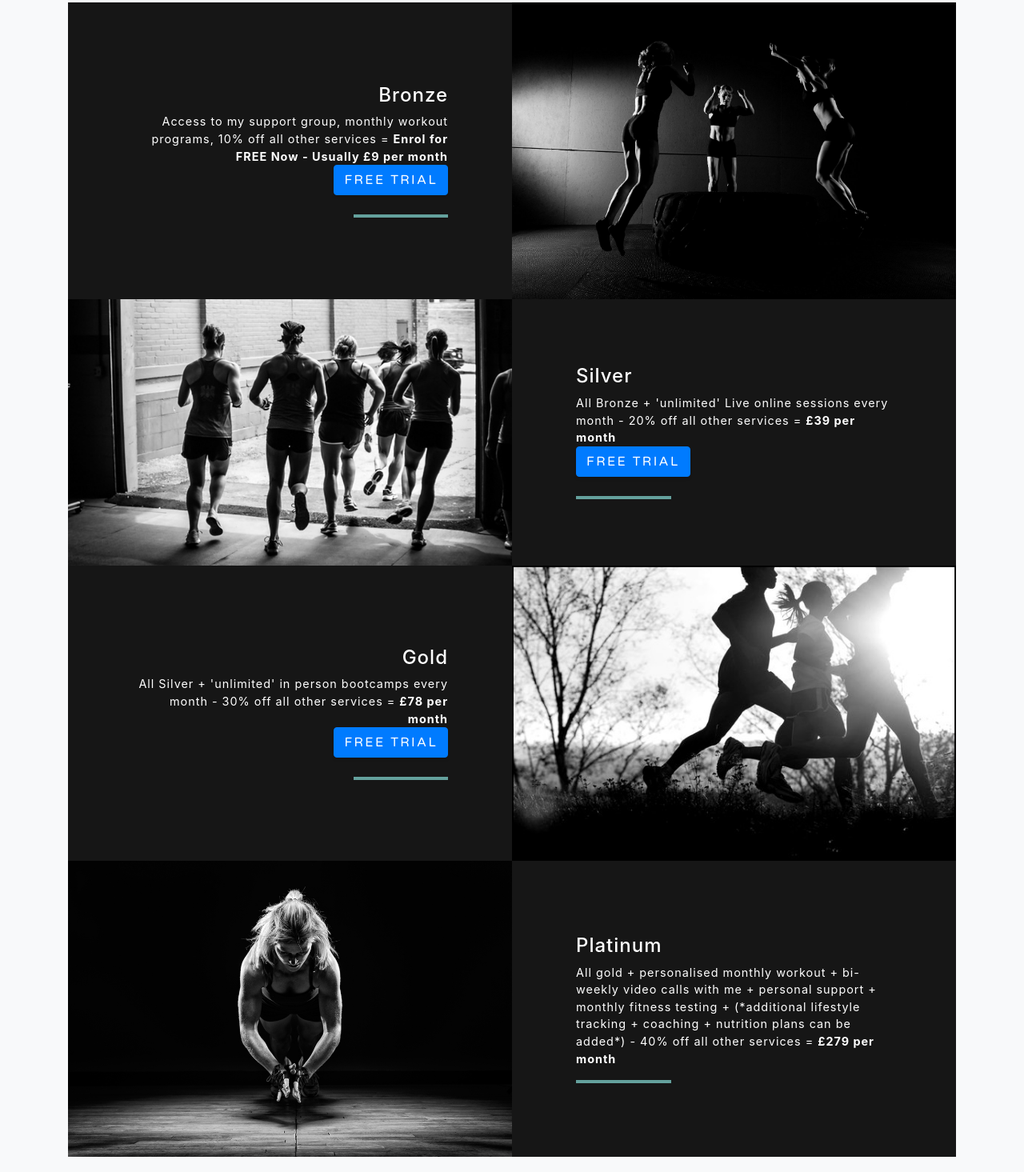
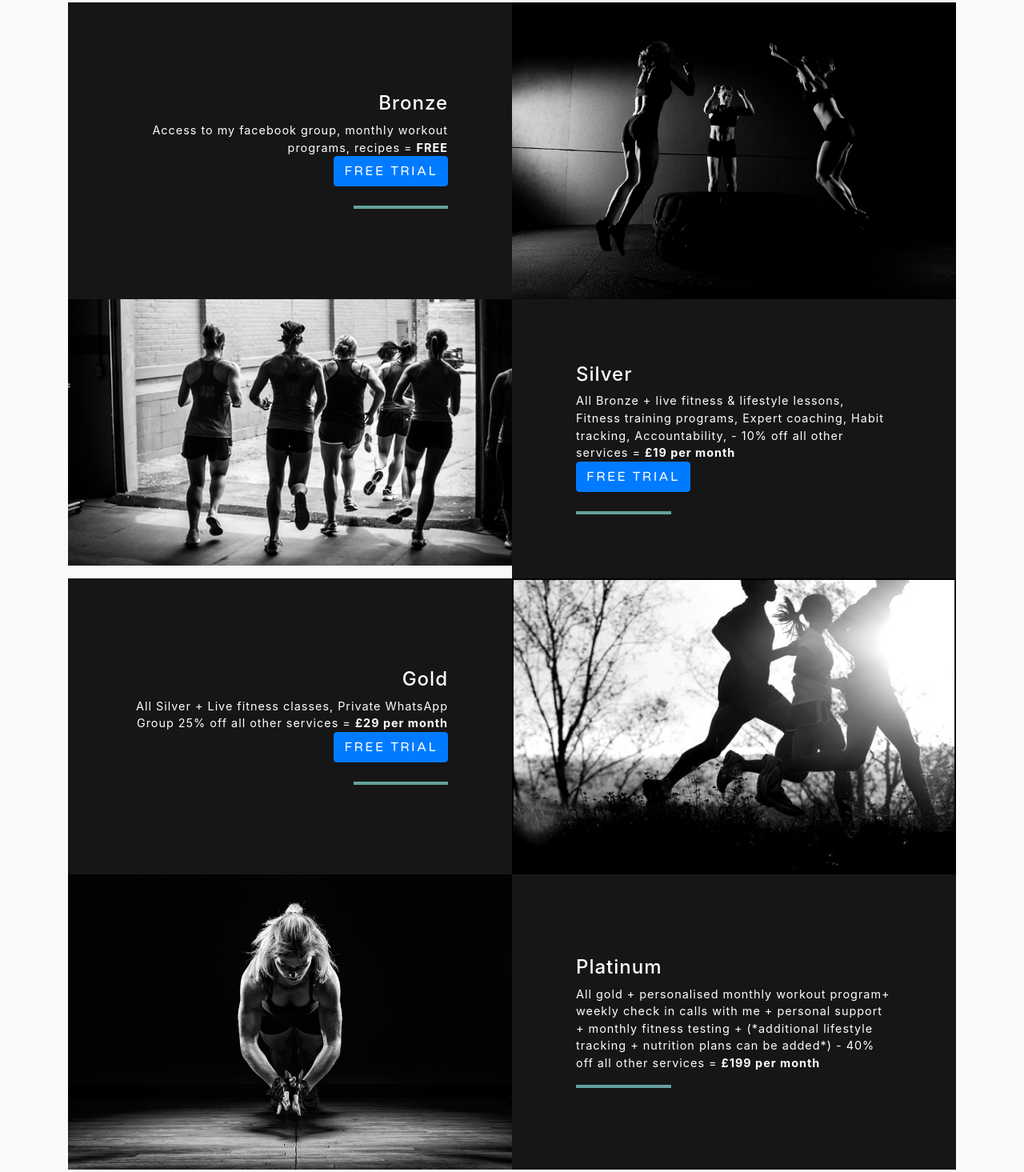
Before and after one commit to jackosullivanpt/jospt, a website with bundled scripts: page bootcamp.html in a window 1280 px wide. Shown: the part 3786-5251 px from the top of the page at 80% size. Built offline with nearby package versions, Linux system fonts and the light colour scheme.

Commit message:
Update bootcamp.html

```diff
--- a/bootcamp.html
+++ b/bootcamp.html
@@ -314,8 +314,8 @@
                                     <h4 class="text-white">Bronze </h4>
 
 		<p class="mb-0 text-white">
-			  Access to my support group, monthly workout programs, 10% off all other services
-									= <b>Enrol for FREE Now - Usually £9 per month</b> </p>
+			 Access to my facebook group, monthly workout programs, recipes
+									= <b>FREE</b> </p>
 			<a href="https://mailchi.mp/d3a4a1257a31/free-coaching" class="btn btn-primary js-scroll-trigger">Free Trial</a>
           <h2 class="text-black text-center mb-4"> </h2>
 
@@ -339,8 +339,8 @@
                   <h4 class="text-white">Silver </h4>
 
 	      	<p class="mb-0 text-white">
-			  All Bronze + 'unlimited' Live online sessions every month -
-			20% off all other services = <b>£39 per month</b> </p>
+			 All Bronze + live fitness & lifestyle lessons, Fitness training programs, Expert coaching, Habit tracking, Accountability, -
+			10% off all other services = <b>£19 per month</b> </p>
 			<a href="https://mailchi.mp/d3a4a1257a31/free-coaching" class="btn btn-primary js-scroll-trigger">Free Trial</a>
           <h2 class="text-black text-center mb-4"> </h2>
 
@@ -365,8 +365,8 @@
 
 
 		<p class="mb-0 text-white">
-			  All Silver + 'unlimited' in person bootcamps every month -
-			30% off all other services = <b>£78 per month</b> </p>
+	  		All Silver + Live fitness classes, Private WhatsApp Group
+			25% off all other services = <b>£29 per month</b> </p>
 			<a href="https://mailchi.mp/d3a4a1257a31/free-coaching" class="btn btn-primary js-scroll-trigger">Free Trial</a>
           <h2 class="text-black text-center mb-4"> </h2>
 
@@ -390,10 +390,10 @@
                   <h4 class="text-white">Platinum </h4>
 
 	      	<p class="mb-0 text-white">
-			  All gold + personalised monthly workout +
-			bi-weekly video calls with me + personal support + monthly fitness testing +
-			(*additional lifestyle tracking + coaching + nutrition plans can be added*) -
-			40% off all other services = <b> £279 per month </b>      </p>
+			   All gold + personalised monthly workout program+
+			weekly check in calls with me + personal support + monthly fitness testing +
+			(*additional lifestyle tracking + nutrition plans can be added*) -
+			40% off all other services = <b> £199 per month </b>      </p>
 
 
 
@@ -426,7 +426,7 @@
                   <p class="mb-0 text-white-50">
 			  - Join me online with a live feed to the bootcamps </p>
 		  <p class="mb-0 text-white-50">
-			  - Sign up for Silver Membership to access all sessions. </p>
+			  - Sign up for Gold Membership to access all sessions. </p>
 
                   <hr class="d-none d-lg-block mb-0 ml-0">
                 </div>
```
